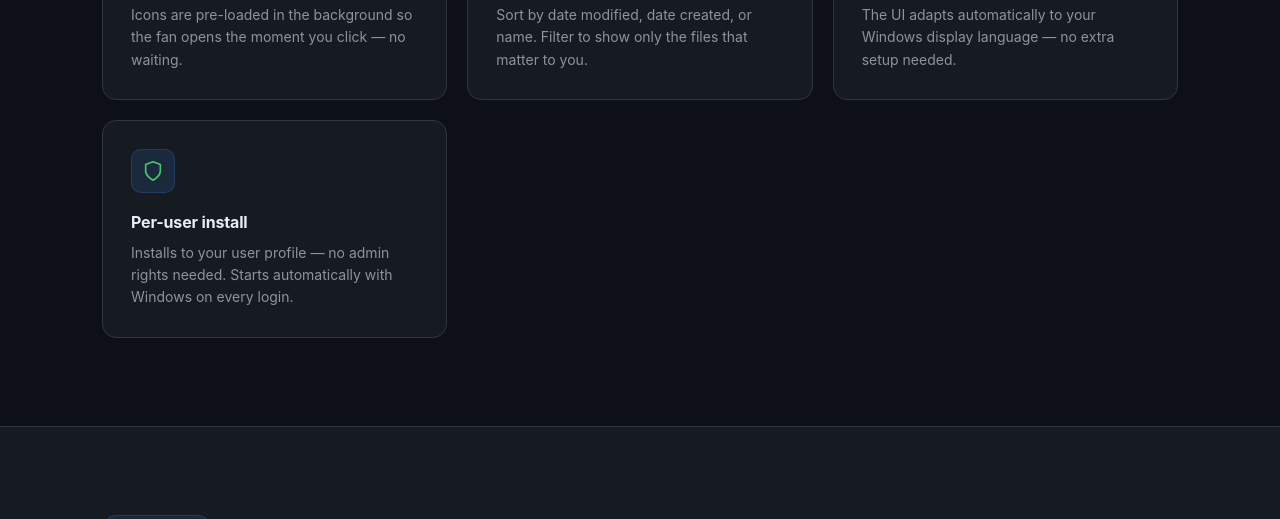
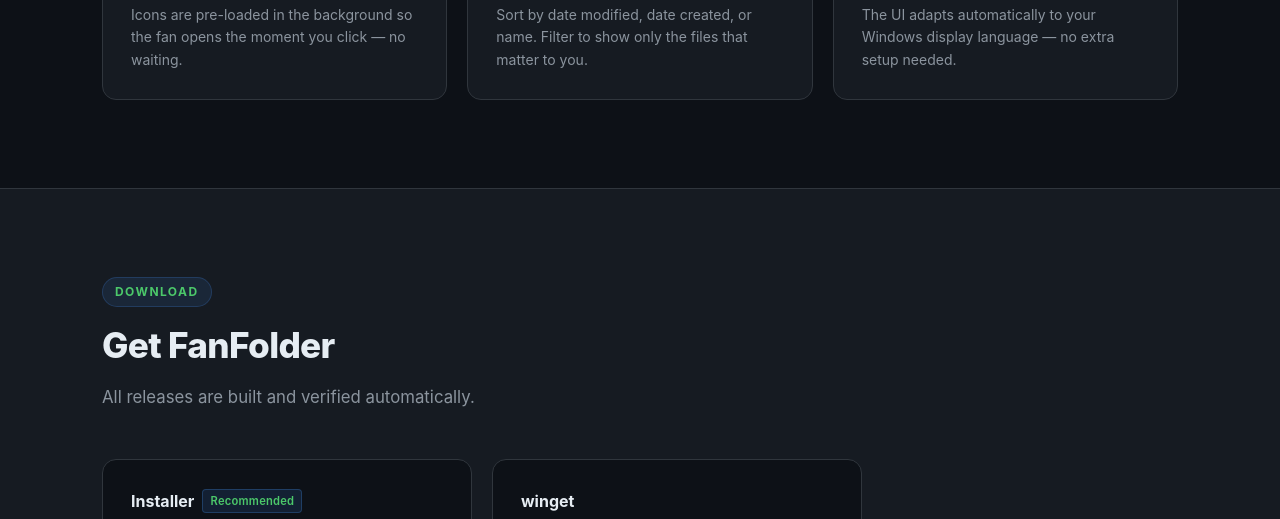
Before and after one commit to olebhartvigsen/FanFolder, a plain HTML site: page index.html in a window 1280 px wide. Shown: the part 1428-1947 px from the top of the page. Drawn offline with Linux system fonts and the light colour scheme.

Commit message:
Remove Per-user install feature card

```diff
--- a/index.html
+++ b/index.html
@@ -442,14 +442,6 @@
       <p>The UI adapts automatically to your Windows display language — no extra setup needed.</p>
     </div>
 
-    <div class="feature-card">
-      <div class="feature-icon">
-        <svg viewBox="0 0 24 24"><path d="M12 22s8-4 8-10V5l-8-3-8 3v7c0 6 8 10 8 10z"/></svg>
-      </div>
-      <h3>Per-user install</h3>
-      <p>Installs to your user profile — no admin rights needed. Starts automatically with Windows on every login.</p>
-    </div>
-
   </div>
 </section>
 
```
